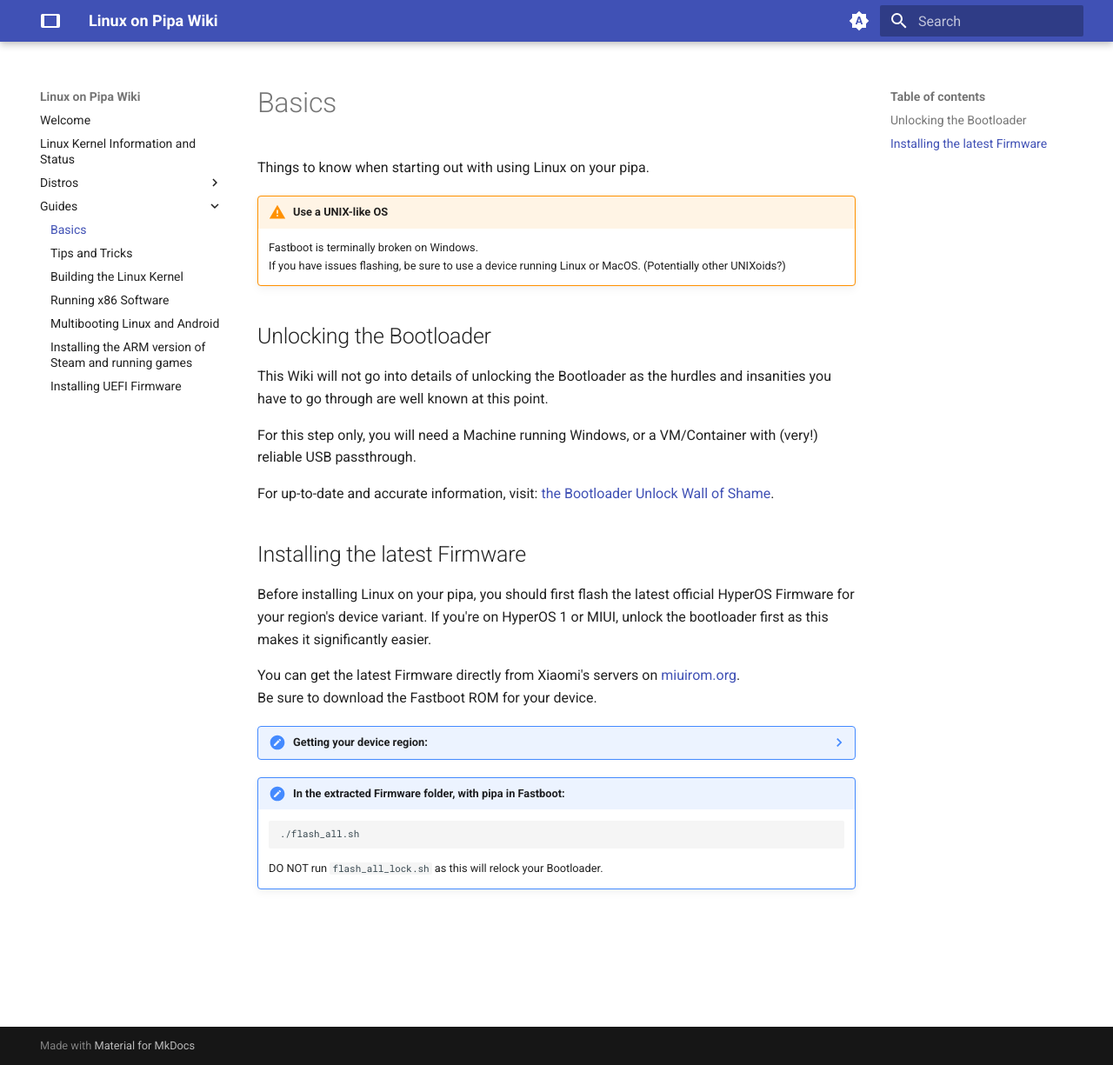
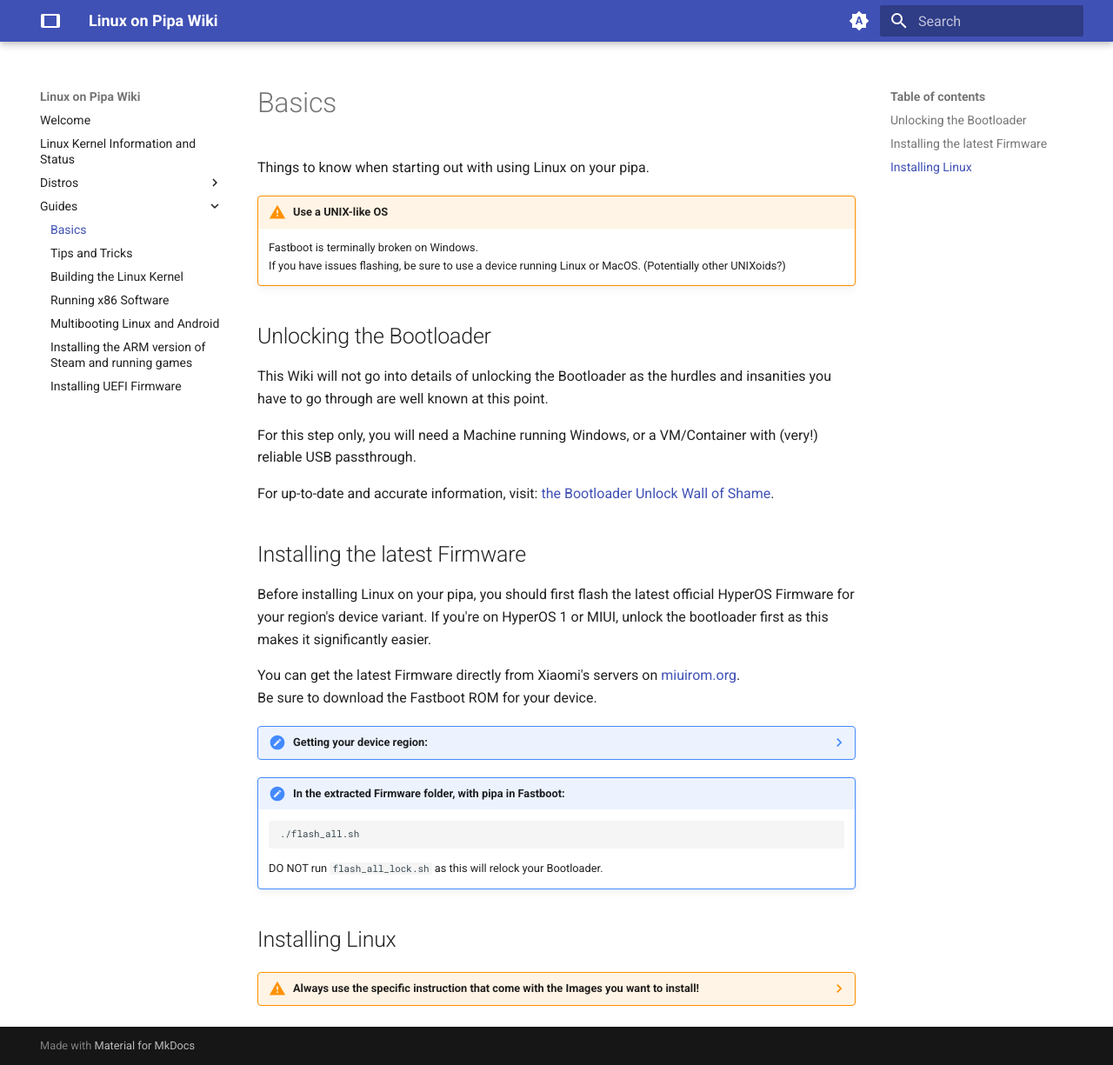
Before and after one commit to AnmiTaliDev/pipa-linux-wiki, an MkDocs documentation site: the page built from docs/guides/0-overview.md, in a window 1280 px wide and 1225 px high. Shown: the whole window at 87% size. Built offline with MkDocs 1.6.1 and Material for MkDocs 9.7.7, drawn with Linux system fonts in a browser that asks for light colours; some of the changed text lies outside the part shown.

Commit message:
add generic install instructions

````diff
--- a/docs/guides/0-overview.md
+++ b/docs/guides/0-overview.md
@@ -35,3 +35,23 @@ Be sure to download the Fastboot ROM for your device.
 	./flash_all.sh
 	```
 	DO NOT run `flash_all_lock.sh` as this will relock your Bootloader.
+
+## Installing Linux
+??? warning "Always use the specific instruction that come with the Images you want to install!"
+	If there are none and you are provided with a boot image (likely named boot.img) and a root image (likely named root.img, rootfs.img or userdata.img), you can try these generic instructions:
+	Flash the boot image:
+	```bash
+	fastboot flash boot_ab <boot image>
+	```
+	Flash the rootfs image:
+	```bash
+	fastboot flash userdata <root image>
+	```
+	Clear the dtbo partition:
+	```bash
+	fastboot erase dtbo
+	```
+	Exit fastboot and reboot:
+	```bash
+	fastboot reboot
+	```
````
